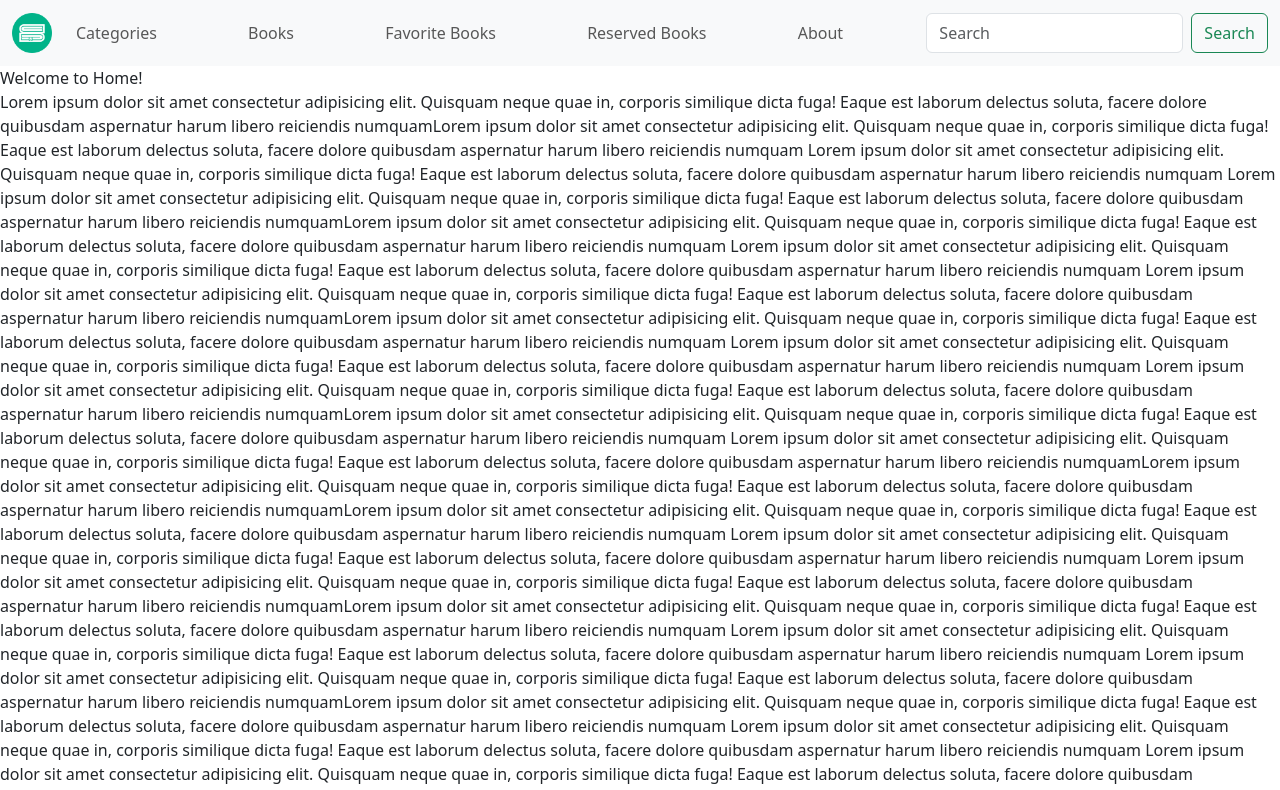
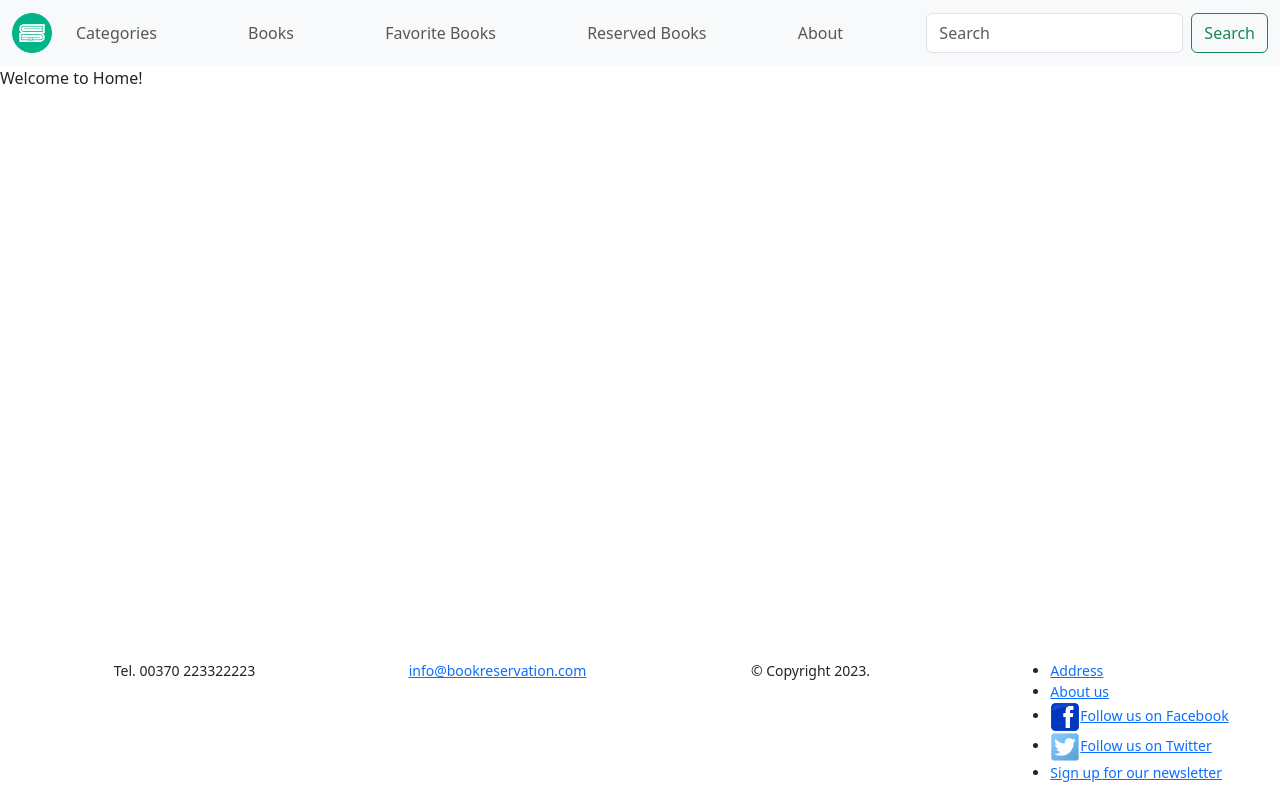
Before and after one commit to jzabulenas/online-bookstore, a React (Create React App) app in the folder frontend/: page / in a window 1280 px wide. Shown: the top 790 px of the page. Built offline with nearby package versions, Linux system fonts and the light colour scheme.

Commit message:
Remove placeholder text

```diff
--- a/frontend/src/components/Home.js
+++ b/frontend/src/components/Home.js
@@ -1,118 +1,3 @@
 export default function Home() {
-  return (
-    <div>
-      Welcome to Home!
-      <p>
-        Lorem ipsum dolor sit amet consectetur adipisicing elit. Quisquam neque
-        quae in, corporis similique dicta fuga! Eaque est laborum delectus
-        soluta, facere dolore quibusdam aspernatur harum libero reiciendis
-        numquamLorem ipsum dolor sit amet consectetur adipisicing elit. Quisquam
-        neque quae in, corporis similique dicta fuga! Eaque est laborum delectus
-        soluta, facere dolore quibusdam aspernatur harum libero reiciendis
-        numquam Lorem ipsum dolor sit amet consectetur adipisicing elit.
-        Quisquam neque quae in, corporis similique dicta fuga! Eaque est laborum
-        delectus soluta, facere dolore quibusdam aspernatur harum libero
-        reiciendis numquam Lorem ipsum dolor sit amet consectetur adipisicing
-        elit. Quisquam neque quae in, corporis similique dicta fuga! Eaque est
-        laborum delectus soluta, facere dolore quibusdam aspernatur harum libero
-        reiciendis numquamLorem ipsum dolor sit amet consectetur adipisicing
-        elit. Quisquam neque quae in, corporis similique dicta fuga! Eaque est
-        laborum delectus soluta, facere dolore quibusdam aspernatur harum libero
-        reiciendis numquam Lorem ipsum dolor sit amet consectetur adipisicing
-        elit. Quisquam neque quae in, corporis similique dicta fuga! Eaque est
-        laborum delectus soluta, facere dolore quibusdam aspernatur harum libero
-        reiciendis numquam Lorem ipsum dolor sit amet consectetur adipisicing
-        elit. Quisquam neque quae in, corporis similique dicta fuga! Eaque est
-        laborum delectus soluta, facere dolore quibusdam aspernatur harum libero
-        reiciendis numquamLorem ipsum dolor sit amet consectetur adipisicing
-        elit. Quisquam neque quae in, corporis similique dicta fuga! Eaque est
-        laborum delectus soluta, facere dolore quibusdam aspernatur harum libero
-        reiciendis numquam Lorem ipsum dolor sit amet consectetur adipisicing
-        elit. Quisquam neque quae in, corporis similique dicta fuga! Eaque est
-        laborum delectus soluta, facere dolore quibusdam aspernatur harum libero
-        reiciendis numquam Lorem ipsum dolor sit amet consectetur adipisicing
-        elit. Quisquam neque quae in, corporis similique dicta fuga! Eaque est
-        laborum delectus soluta, facere dolore quibusdam aspernatur harum libero
-        reiciendis numquamLorem ipsum dolor sit amet consectetur adipisicing
-        elit. Quisquam neque quae in, corporis similique dicta fuga! Eaque est
-        laborum delectus soluta, facere dolore quibusdam aspernatur harum libero
-        reiciendis numquam Lorem ipsum dolor sit amet consectetur adipisicing
-        elit. Quisquam neque quae in, corporis similique dicta fuga! Eaque est
-        laborum delectus soluta, facere dolore quibusdam aspernatur harum libero
-        reiciendis numquamLorem ipsum dolor sit amet consectetur adipisicing
-        elit. Quisquam neque quae in, corporis similique dicta fuga! Eaque est
-        laborum delectus soluta, facere dolore quibusdam aspernatur harum libero
-        reiciendis numquamLorem ipsum dolor sit amet consectetur adipisicing
-        elit. Quisquam neque quae in, corporis similique dicta fuga! Eaque est
-        laborum delectus soluta, facere dolore quibusdam aspernatur harum libero
-        reiciendis numquam Lorem ipsum dolor sit amet consectetur adipisicing
-        elit. Quisquam neque quae in, corporis similique dicta fuga! Eaque est
-        laborum delectus soluta, facere dolore quibusdam aspernatur harum libero
-        reiciendis numquam Lorem ipsum dolor sit amet consectetur adipisicing
-        elit. Quisquam neque quae in, corporis similique dicta fuga! Eaque est
-        laborum delectus soluta, facere dolore quibusdam aspernatur harum libero
-        reiciendis numquamLorem ipsum dolor sit amet consectetur adipisicing
-        elit. Quisquam neque quae in, corporis similique dicta fuga! Eaque est
-        laborum delectus soluta, facere dolore quibusdam aspernatur harum libero
-        reiciendis numquam Lorem ipsum dolor sit amet consectetur adipisicing
-        elit. Quisquam neque quae in, corporis similique dicta fuga! Eaque est
-        laborum delectus soluta, facere dolore quibusdam aspernatur harum libero
-        reiciendis numquam Lorem ipsum dolor sit amet consectetur adipisicing
-        elit. Quisquam neque quae in, corporis similique dicta fuga! Eaque est
-        laborum delectus soluta, facere dolore quibusdam aspernatur harum libero
-        reiciendis numquamLorem ipsum dolor sit amet consectetur adipisicing
-        elit. Quisquam neque quae in, corporis similique dicta fuga! Eaque est
-        laborum delectus soluta, facere dolore quibusdam aspernatur harum libero
-        reiciendis numquam Lorem ipsum dolor sit amet consectetur adipisicing
-        elit. Quisquam neque quae in, corporis similique dicta fuga! Eaque est
-        laborum delectus soluta, facere dolore quibusdam aspernatur harum libero
-        reiciendis numquam Lorem ipsum dolor sit amet consectetur adipisicing
-        elit. Quisquam neque quae in, corporis similique dicta fuga! Eaque est
-        laborum delectus soluta, facere dolore quibusdam aspernatur harum libero
-        reiciendis numquamLorem ipsum dolor sit amet consectetur adipisicing
-        elit. Quisquam neque quae in, corporis similique dicta fuga! Eaque est
-        laborum delectus soluta, facere dolore quibusdam aspernatur harum libero
-        reiciendis numquam Lorem ipsum dolor sit amet consectetur adipisicing
-        elit. Quisquam neque quae in, corporis similique dicta fuga! Eaque est
-        laborum delectus soluta, facere dolore quibusdam aspernatur harum libero
-        reiciendis numquamLorem ipsum dolor sit amet consectetur adipisicing
-        elit. Quisquam neque quae in, corporis similique dicta fuga! Eaque est
-        laborum delectus soluta, facere dolore quibusdam aspernatur harum libero
-        reiciendis numquamLorem ipsum dolor sit amet consectetur adipisicing
-        elit. Quisquam neque quae in, corporis similique dicta fuga! Eaque est
-        laborum delectus soluta, facere dolore quibusdam aspernatur harum libero
-        reiciendis numquam Lorem ipsum dolor sit amet consectetur adipisicing
-        elit. Quisquam neque quae in, corporis similique dicta fuga! Eaque est
-        laborum delectus soluta, facere dolore quibusdam aspernatur harum libero
-        reiciendis numquam Lorem ipsum dolor sit amet consectetur adipisicing
-        elit. Quisquam neque quae in, corporis similique dicta fuga! Eaque est
-        laborum delectus soluta, facere dolore quibusdam aspernatur harum libero
-        reiciendis numquamLorem ipsum dolor sit amet consectetur adipisicing
-        elit. Quisquam neque quae in, corporis similique dicta fuga! Eaque est
-        laborum delectus soluta, facere dolore quibusdam aspernatur harum libero
-        reiciendis numquam Lorem ipsum dolor sit amet consectetur adipisicing
-        elit. Quisquam neque quae in, corporis similique dicta fuga! Eaque est
-        laborum delectus soluta, facere dolore quibusdam aspernatur harum libero
-        reiciendis numquam Lorem ipsum dolor sit amet consectetur adipisicing
-        elit. Quisquam neque quae in, corporis similique dicta fuga! Eaque est
-        laborum delectus soluta, facere dolore quibusdam aspernatur harum libero
-        reiciendis numquamLorem ipsum dolor sit amet consectetur adipisicing
-        elit. Quisquam neque quae in, corporis similique dicta fuga! Eaque est
-        laborum delectus soluta, facere dolore quibusdam aspernatur harum libero
-        reiciendis numquam Lorem ipsum dolor sit amet consectetur adipisicing
-        elit. Quisquam neque quae in, corporis similique dicta fuga! Eaque est
-        laborum delectus soluta, facere dolore quibusdam aspernatur harum libero
-        reiciendis numquam Lorem ipsum dolor sit amet consectetur adipisicing
-        elit. Quisquam neque quae in, corporis similique dicta fuga! Eaque est
-        laborum delectus soluta, facere dolore quibusdam aspernatur harum libero
-        reiciendis numquamLorem ipsum dolor sit amet consectetur adipisicing
-        elit. Quisquam neque quae in, corporis similique dicta fuga! Eaque est
-        laborum delectus soluta, facere dolore quibusdam aspernatur harum libero
-        reiciendis numquam Lorem ipsum dolor sit amet consectetur adipisicing
-        elit. Quisquam neque quae in, corporis similique dicta fuga! Eaque est
-        laborum delectus soluta, facere dolore quibusdam aspernatur harum libero
-        reiciendis numquam
-      </p>
-    </div>
-  );
+  return <div>Welcome to Home!</div>;
 }
```
